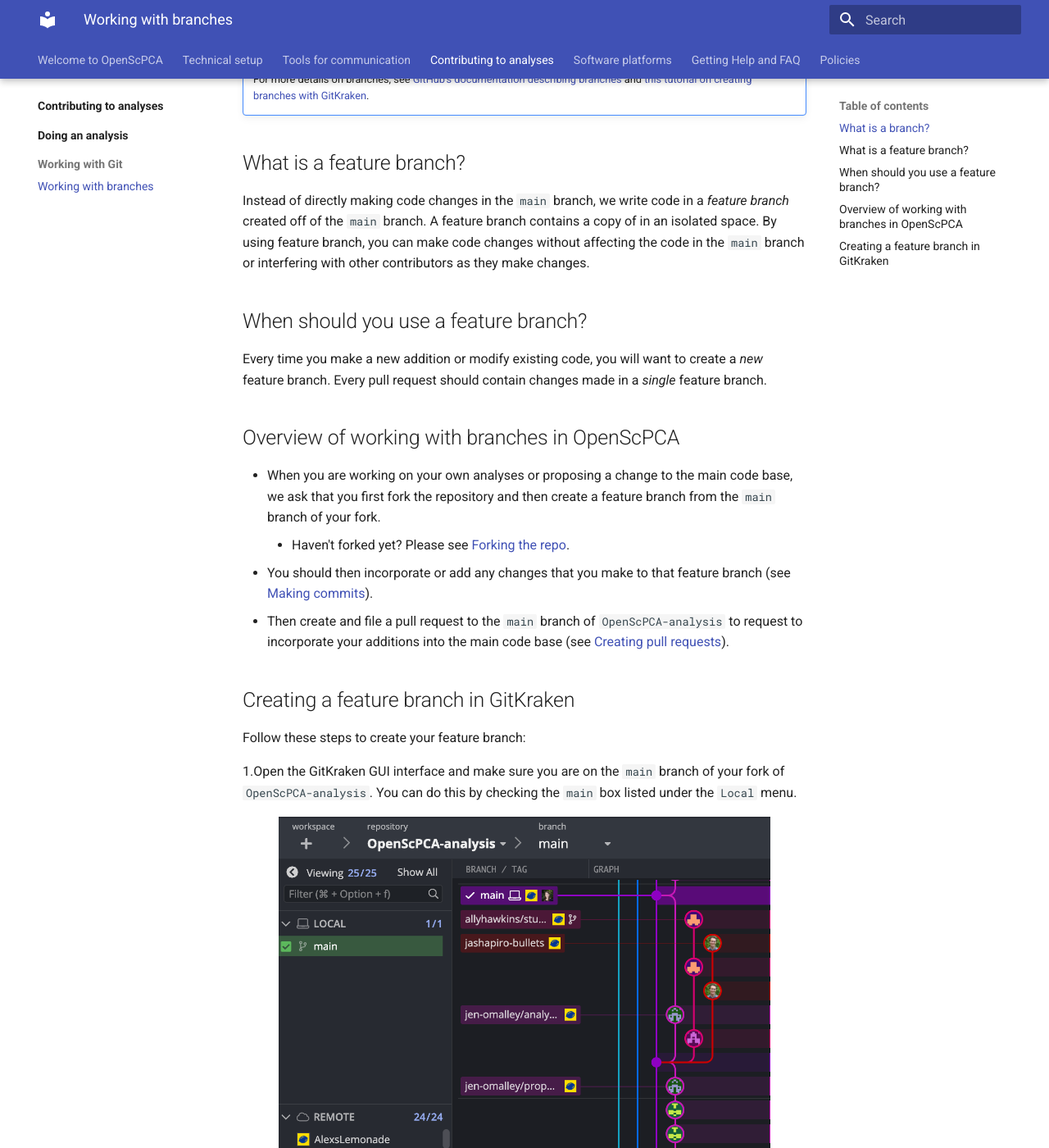
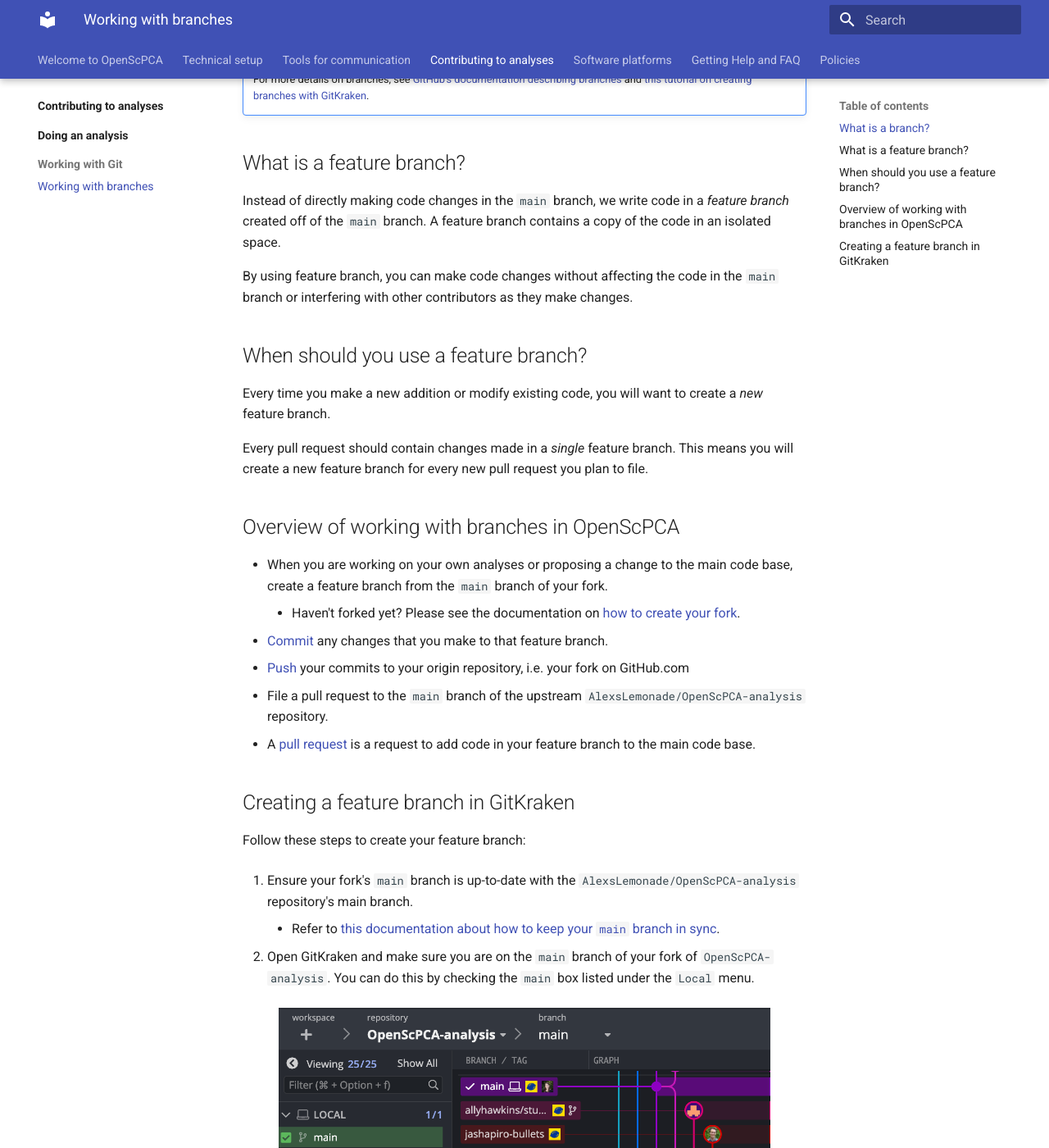
Before and after one commit to AlexsLemonade/OpenScPCA-analysis, an MkDocs documentation site: the page built from docs/contributing-to-analyses/working-with-git/working-with-branches.md, in a window 1280 px wide and 1400 px high, scrolled down 339 px. Shown: the whole window at 82% size. Built offline with MkDocs 1.6.1 and Material for MkDocs 9.7.7, drawn with Linux system fonts in a browser that asks for light colours; some of the changed text lies outside the part shown.

Commit message:
Apply suggestions from code review
Co-authored-by: Stephanie Spielman <stephanie.spielman@gmail.com>

```diff
--- a/docs/contributing-to-analyses/working-with-git/working-with-branches.md
+++ b/docs/contributing-to-analyses/working-with-git/working-with-branches.md
@@ -5,33 +5,41 @@
 A branch in GitHub refers to an isolated copy of the repository contents.
 For example, the `main` branch of the `OpenScPCA-analysis` repository contains the main copy of all items in the repository.
 
-!!! note
+!!! note "Learn more about branches"
     For more details on branches, see [GitHub's documentation describing branches](https://docs.github.com/en/pull-requests/collaborating-with-pull-requests/proposing-changes-to-your-work-with-pull-requests/about-branches) and [this tutorial on creating branches with GitKraken](https://www.gitkraken.com/learn/git/problems/create-git-branch).
 
 
 ## What is a feature branch?
 
 Instead of directly making code changes in the `main` branch, we write code in a _feature branch_ created off of the `main` branch.
-A feature branch contains a copy of in an isolated space.
+A feature branch contains a copy of the code in an isolated space.
+
 By using feature branch, you can make code changes without affecting the code in the `main` branch or interfering with other contributors as they make changes.
 
 ## When should you use a feature branch?
 
 Every time you make a new addition or modify existing code, you will want to create a _new_ feature branch.
+
 Every pull request should contain changes made in a _single_ feature branch.
+This means you will create a new feature branch for every new pull request you plan to file.
 
 ## Overview of working with branches in OpenScPCA
 
-- When you are working on your own analyses or proposing a change to the main code base, we ask that you first fork the repository and then create a feature branch from the `main` branch of your fork.
-    - Haven't forked yet? Please see [Forking the repo](STUB-LINK).
-- You should then incorporate or add any changes that you make to that feature branch (see [Making commits](STUB-LINK)).
-- Then create and file a pull request to the `main` branch of `OpenScPCA-analysis` to request to incorporate your additions into the main code base (see [Creating pull requests](STUB-LINK)).
+- When you are working on your own analyses or proposing a change to the main code base, create a feature branch from the `main` branch of your fork.
+    - Haven't forked yet? Please see the documentation on [how to create your fork](../../technical-setup/fork-the-repo.md).
+- [Commit](STUB_LINK to making commits) any changes that you make to that feature branch.
+- [Push](STUB_LINK for pushing to origin) your commits to your origin repository, i.e. your fork on GitHub.com
+- File a pull request to the `main` branch of the upstream `AlexsLemonade/OpenScPCA-analysis` repository.
+  - A [pull request](STUB_LINK for section on PRs) is a request to add code in your feature branch to the main code base.
 
 ## Creating a feature branch in GitKraken
 
 Follow these steps to create your feature branch:
 
-1.Open the GitKraken GUI interface and make sure you are on the `main` branch of your fork of `OpenScPCA-analysis`.
+1. Ensure your fork's `main` branch is up-to-date with the `AlexsLemonade/OpenScPCA-analysis` repository's main branch.
+    - Refer to [this documentation about how to keep your `main` branch in sync](STUB_LINK stay in sync).
+
+2. Open GitKraken and make sure you are on the `main` branch of your fork of `OpenScPCA-analysis`.
 You can do this by checking the `main` box listed under the `Local` menu.
 
 <figure markdown="span">
@@ -52,12 +60,12 @@
     ![Name branch](../../img/working-with-branches-3.png){width="600"}
 </figure>
 
-!!! note
-    Pro tips for creating branch names:
+!!! note "Helpful hints for choosing a branch name"
 
     - Branch names should always be unique, so don't reuse old branch names!
     - Names should not contain any special symbols besides `_` and `-`.
     - It can be extra helpful to include the issue number in your branch name, e.g., `username/42-celltype-ewings`.
 
 
-You have now successfully created a new branch and are free to make changes to the code and continue with your analysis!
+You have now successfully created your new feature branch!
+You can now proceed to make changes to the code and continue with your analysis!
```
